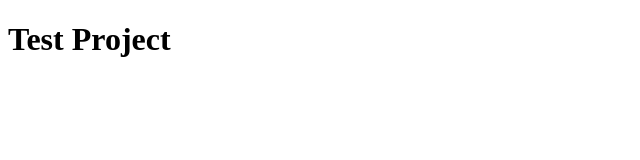
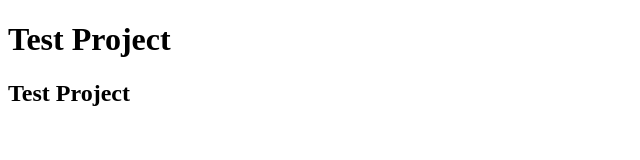
Before and after one commit to hfxiie/badyyakov.github.io, a plain HTML site: page index.html in a window 1280 px wide. Shown: the whole page, without its empty margins (0-640 px from the left). Drawn offline with Linux system fonts and the light colour scheme.

Commit message:
Update index.html

```diff
--- a/index.html
+++ b/index.html
@@ -6,5 +6,6 @@
   </head>
   <body>
     <h1>Test Project</h1>
+    <h2>Test Project</h2>
   </body>
 </html>
```
